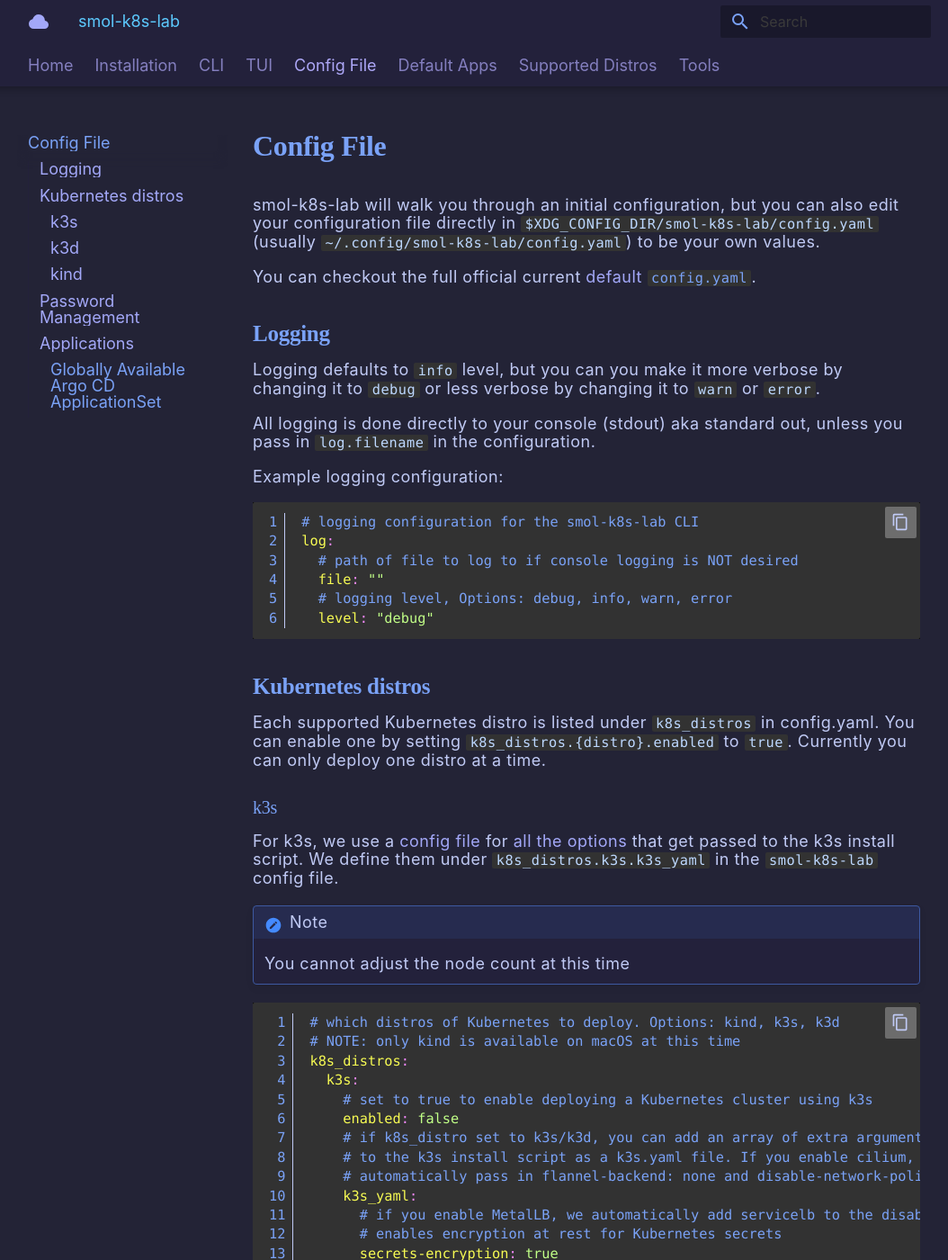
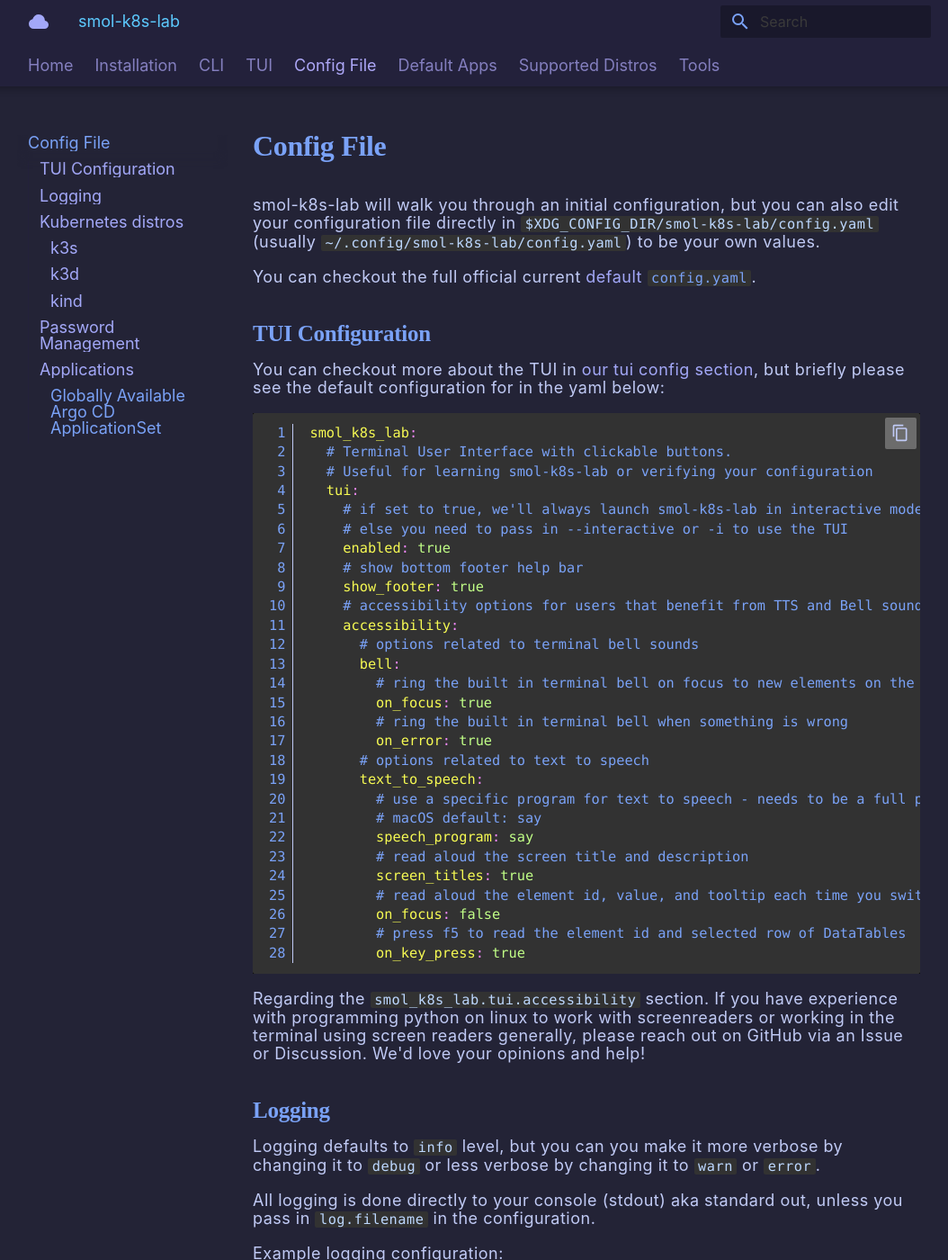
Before and after one commit to small-hack/smol-k8s-lab, an MkDocs documentation site: the page built from docs/config_file.md, in a window 1280 px wide and 1400 px high. Shown: the whole window at 90% size, without its empty margins (113-1167 px from the left). Built offline with MkDocs 1.6.1 and Material for MkDocs 9.7.7, drawn with Linux system fonts in a browser that asks for light colours; some web fonts are replaced; some of the changed text lies outside the part shown.

Commit message:
add more details in the config file section

````diff
--- a/docs/config_file.md
+++ b/docs/config_file.md
@@ -10,6 +10,43 @@
 
 You can checkout the full official current [default `config.yaml`](https://github.com/small-hack/smol-k8s-lab/blob/main/smol_k8s_lab/config/default_config.yaml).
 
+## TUI Configuration
+
+You can checkout more about the TUI in [our tui config section](/tui/tui_config), but briefly please see the default configuration for in the yaml below:
+
+```yaml
+smol_k8s_lab:
+  # Terminal User Interface with clickable buttons.
+  # Useful for learning smol-k8s-lab or verifying your configuration
+  tui:
+    # if set to true, we'll always launch smol-k8s-lab in interactive mode :)
+    # else you need to pass in --interactive or -i to use the TUI
+    enabled: true
+    # show bottom footer help bar
+    show_footer: true
+    # accessibility options for users that benefit from TTS and Bell sounds
+    accessibility:
+      # options related to terminal bell sounds
+      bell:
+        # ring the built in terminal bell on focus to new elements on the screen
+        on_focus: true
+        # ring the built in terminal bell when something is wrong
+        on_error: true
+      # options related to text to speech
+      text_to_speech:
+        # use a specific program for text to speech - needs to be a full path
+        # macOS default: say
+        speech_program: say
+        # read aloud the screen title and description
+        screen_titles: true
+        # read aloud the element id, value, and tooltip each time you switch focus
+        on_focus: false
+        # press f5 to read the element id and selected row of DataTables
+        on_key_press: true
+```
+
+Regarding the `smol_k8s_lab.tui.accessibility` section. If you have experience with programming python on linux to work with screenreaders or working in the terminal using screen readers generally, please reach out on GitHub via an Issue or Discussion. We'd love your opinions and help!
+
 ## Logging
 
 Logging defaults to `info` level, but you can you make it more verbose by changing it to `debug` or less verbose by changing it to `warn` or `error`.
@@ -19,12 +56,13 @@
 Example logging configuration:
 
 ```yaml
-# logging configuration for the smol-k8s-lab CLI
-log:
-  # path of file to log to if console logging is NOT desired
-  file: ""
-  # logging level, Options: debug, info, warn, error
-  level: "debug"
+smol_k8s_lab:
+  # logging configuration for the smol-k8s-lab CLI
+  log:
+    # path of file to log to if console logging is NOT desired
+    file: ""
+    # logging level, Options: debug, info, warn, error
+    level: "debug"
 ```
 
 ## Kubernetes distros
@@ -97,6 +135,7 @@
 ### kind
 
 ```yaml
+k8s_distros:
   kind:
     # set to true to enable deploying a Kubernetes cluster using kind
     enabled: false
````
